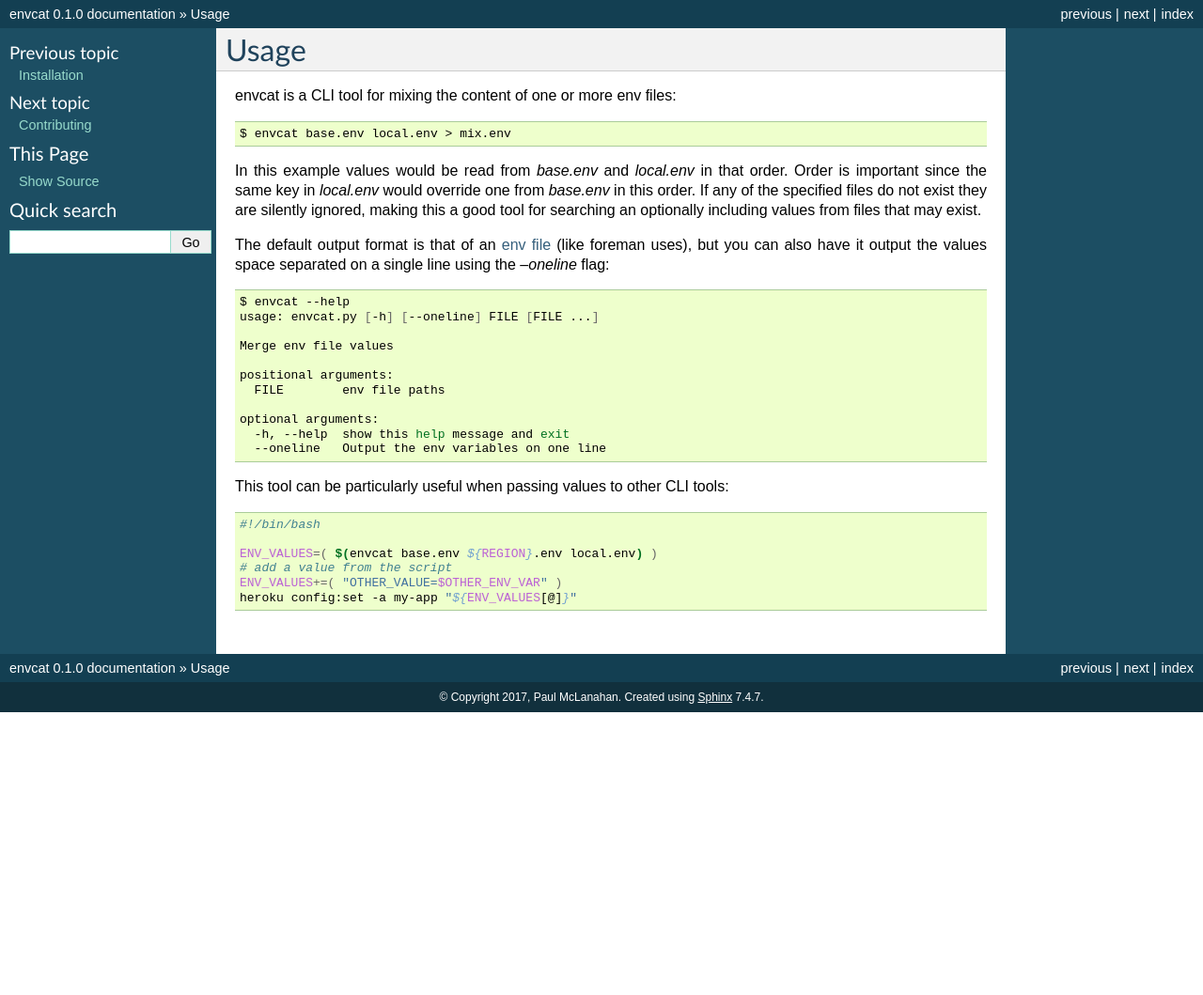
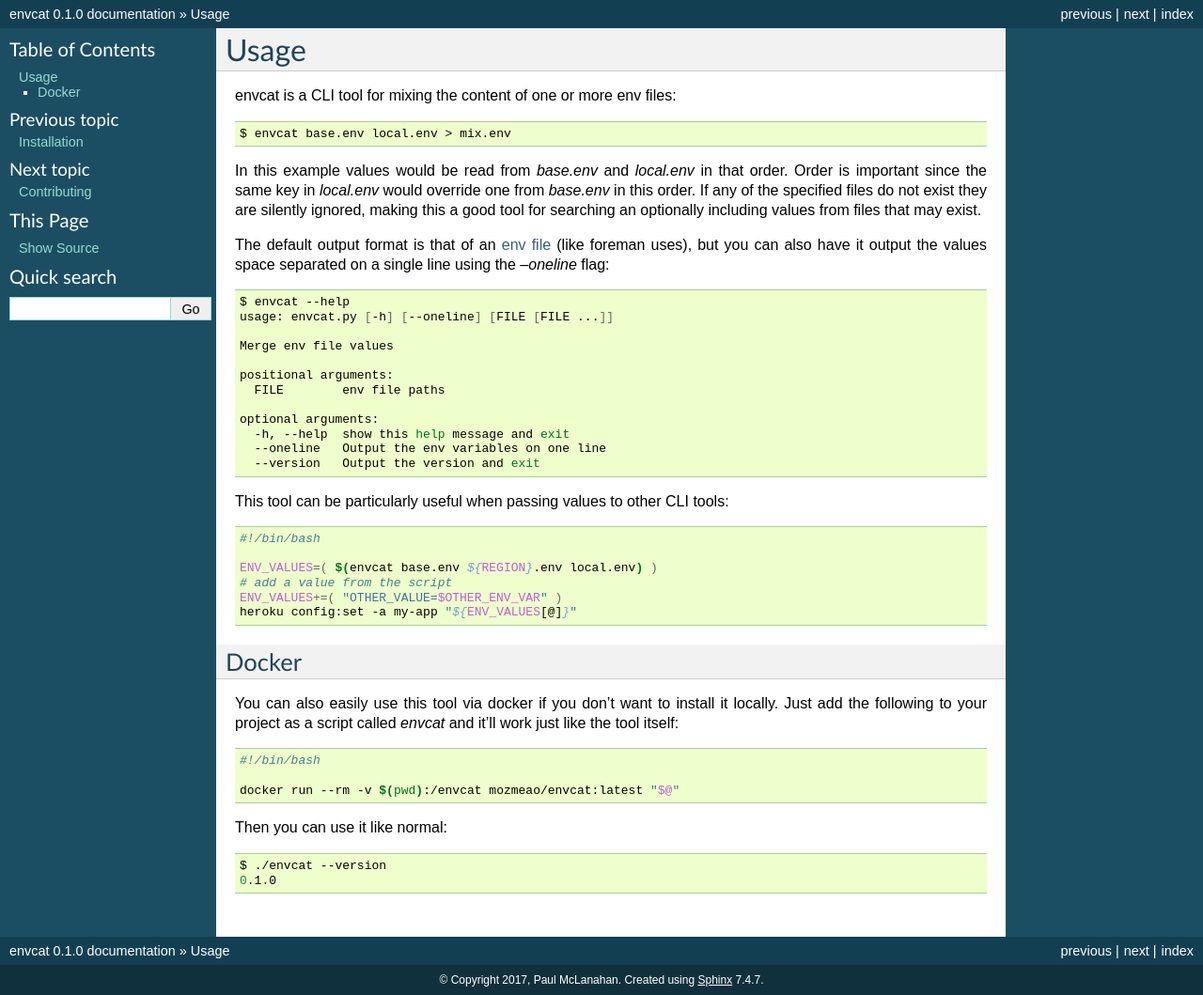
Before and after one commit to pmac/envcat, a Sphinx documentation site: the page built from docs/usage.rst, in a window 1280 px wide. Shown: the whole page at 94% size. Built offline with Sphinx 7.4.7, drawn with Linux system fonts in a browser that asks for light colours; before the commit the page ends 900 px from its top, so only the background shows below that.

Commit message:
Add version argument, and document docker usage.

```diff
--- a/docs/usage.rst
+++ b/docs/usage.rst
@@ -17,7 +17,7 @@ The default output format is that of an `env file <https://ddollar.github.io/for
 output the values space separated on a single line using the `--oneline` flag::
 
     $ envcat --help
-    usage: envcat.py [-h] [--oneline] FILE [FILE ...]
+    usage: envcat.py [-h] [--oneline] [FILE [FILE ...]]
 
     Merge env file values
 
@@ -27,6 +27,7 @@ output the values space separated on a single line using the `--oneline` flag::
     optional arguments:
       -h, --help  show this help message and exit
       --oneline   Output the env variables on one line
+      --version   Output the version and exit
 
 This tool can be particularly useful when passing values to other CLI tools::
 
@@ -36,3 +37,18 @@ This tool can be particularly useful when passing values to other CLI tools::
     # add a value from the script
     ENV_VALUES+=( "OTHER_VALUE=$OTHER_ENV_VAR" )
     heroku config:set -a my-app "${ENV_VALUES[@]}"
+
+Docker
+------
+
+You can also easily use this tool via docker if you don't want to install it locally. Just add the following
+to your project as a script called `envcat` and it'll work just like the tool itself::
+
+    #!/bin/bash
+
+    docker run --rm -v $(pwd):/envcat mozmeao/envcat:latest "$@"
+
+Then you can use it like normal::
+
+    $ ./envcat --version
+    0.1.0
```
Also changed, not shown: envcat.py (+10 -1 lines).
